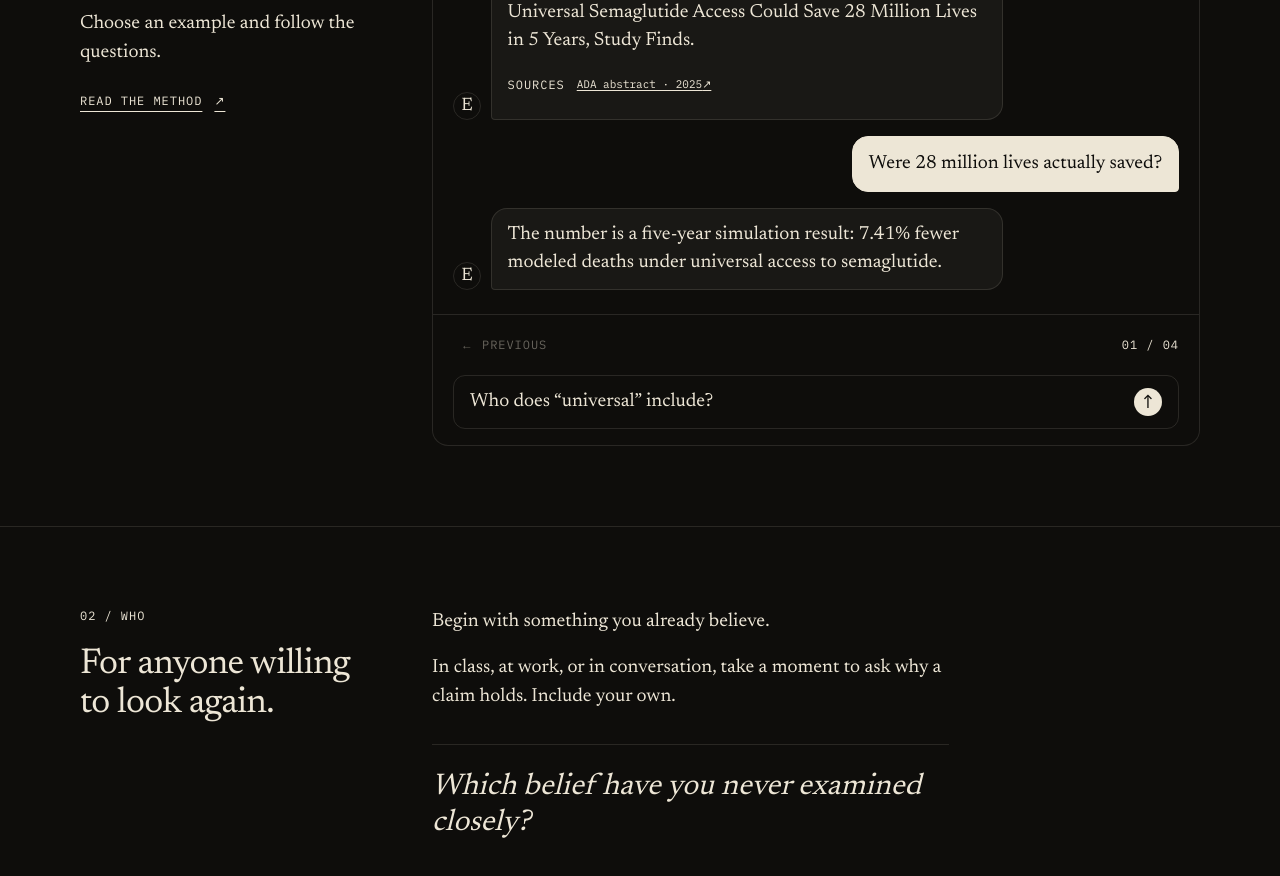
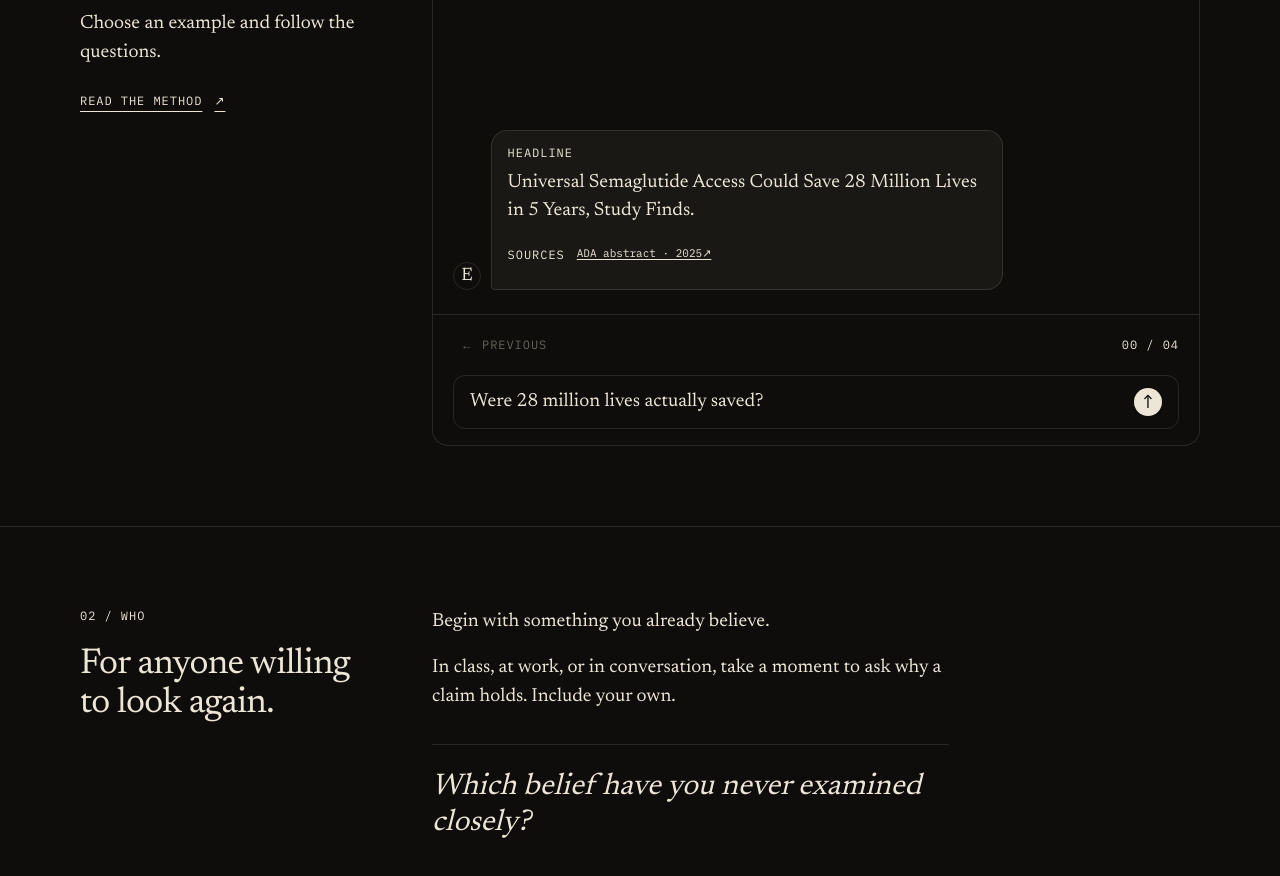
Before and after one commit to theravingrooster/elenchus-site, a Next.js app: page / in a window 1280 px wide. Shown: the part 840-1716 px from the top of the page. Built offline with nearby package versions, Linux system fonts and the light colour scheme.

Commit message:
Wait for the reader to send the first demo question

```diff
--- a/components/PracticeCard.tsx
+++ b/components/PracticeCard.tsx
@@ -6,15 +6,15 @@ import { practice } from "@/content/practice";
 export function PracticeCard() {
   const { demo } = practice;
   const [active, setActive] = useState(demo.defaultClaim);
-  const [step, setStep] = useState(0);
+  const [sentTurns, setSentTurns] = useState(0);
   const conversationId = useId();
   const logRef = useRef<HTMLDivElement>(null);
   const current = demo.claims[active];
-  const atEnd = step === current.thread.length - 1;
-  const nextPrompt = atEnd ? demo.endLabel : current.thread[step + 1].question;
+  const atEnd = sentTurns === current.thread.length;
+  const nextPrompt = atEnd ? demo.endLabel : current.thread[sentTurns].question;
   const messages = [
     { key: "claim", side: "incoming", claim: true, text: current.claim },
-    ...current.thread.slice(0, step + 1).flatMap((turn, index) => [
+    ...current.thread.slice(0, sentTurns).flatMap((turn, index) => [
       { key: "question-" + index, side: "outgoing", claim: false, text: turn.question },
       { key: "reply-" + index, side: "incoming", claim: false, text: turn.feedback },
     ]),
@@ -23,12 +23,12 @@ export function PracticeCard() {
   // Start each example at its headline; keep appended exchanges in view.
   useEffect(() => {
     const log = logRef.current;
-    if (log) log.scrollTop = step === 0 ? 0 : log.scrollHeight;
-  }, [active, step]);
+    if (log) log.scrollTop = sentTurns === 0 ? 0 : log.scrollHeight;
+  }, [active, sentTurns]);
 
   function selectClaim(index: number) {
     setActive(index);
-    setStep(0);
+    setSentTurns(0);
   }
 
   return (
@@ -100,14 +100,14 @@ export function PracticeCard() {
             type="button"
             aria-label={demo.previousAction}
             aria-controls={conversationId}
-            disabled={step === 0}
-            onClick={() => setStep((value) => Math.max(0, value - 1))}
+            disabled={sentTurns === 0}
+            onClick={() => setSentTurns((value) => Math.max(0, value - 1))}
             className="example-nav mono-label"
           >
             <span aria-hidden="true">←</span> {demo.previousLabel}
           </button>
           <p className="mono-label shrink-0 whitespace-nowrap tabular-nums">
-            {String(step + 1).padStart(2, "0")} / {String(current.thread.length).padStart(2, "0")}
+            {String(sentTurns).padStart(2, "0")} / {String(current.thread.length).padStart(2, "0")}
           </p>
         </div>
         <button
@@ -115,7 +115,7 @@ export function PracticeCard() {
           aria-label={demo.nextAction + ": " + nextPrompt}
           aria-controls={conversationId}
           disabled={atEnd}
-          onClick={() => setStep((value) => Math.min(current.thread.length - 1, value + 1))}
+          onClick={() => setSentTurns((value) => Math.min(current.thread.length, value + 1))}
           className="chat-send"
         >
           <span>{nextPrompt}</span>
```
Also changed, not shown: 3 other files (tests, documents, lock files or other folders).
